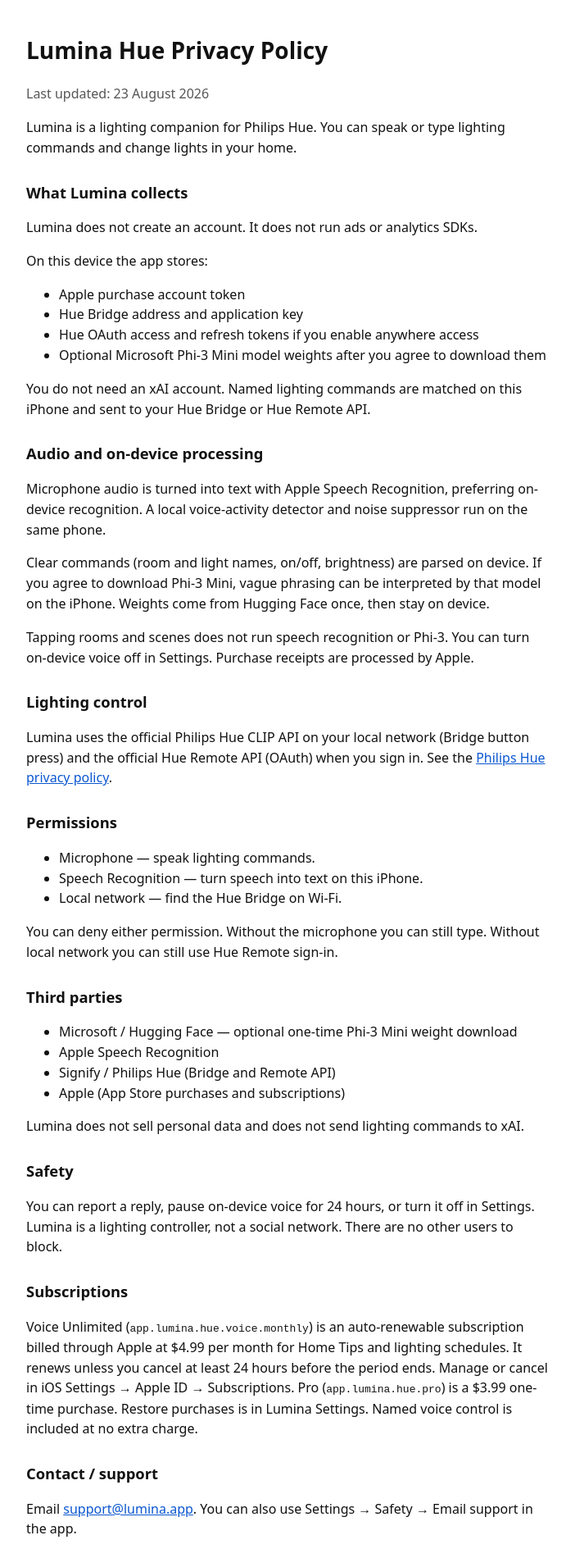
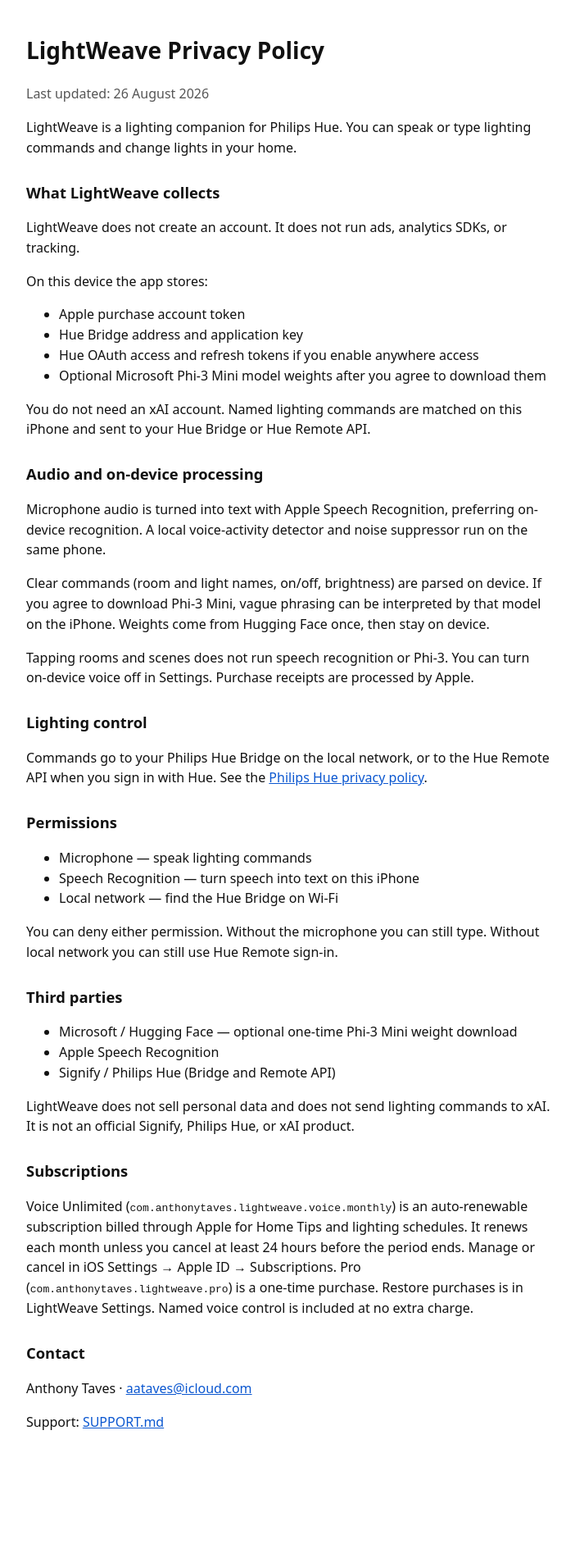
Before and after one commit to PatternWeave/lumina-legal, a plain HTML site: page index.html in a window 1280 px wide. Shown: the whole page at 82% size, without its empty margins (288-990 px from the left). After the commit the page ends 1786 px from the top, so only its background shows below. Drawn offline with Linux system fonts and the light colour scheme.

Commit message:
Retitle public legal pages to LightWeave.
App Store privacy and support URLs now match the LightWeave listing.

```diff
--- a/index.html
+++ b/index.html
@@ -3,7 +3,7 @@
 <head>
   <meta charset="utf-8">
   <meta name="viewport" content="width=device-width, initial-scale=1">
-  <title>Lumina Hue — Privacy Policy</title>
+  <title>LightWeave — Privacy Policy</title>
   <style>
     body { font-family: ui-sans-serif, system-ui, sans-serif; max-width: 40rem; margin: 2.5rem auto; padding: 0 1.25rem; line-height: 1.55; color: #111; }
     h1 { font-weight: 600; font-size: 1.75rem; }
@@ -13,12 +13,12 @@
   </style>
 </head>
 <body>
-  <h1>Lumina Hue Privacy Policy</h1>
-  <p class="muted">Last updated: 23 August 2026</p>
-  <p>Lumina is a lighting companion for Philips Hue. You can speak or type lighting commands and change lights in your home.</p>
+  <h1>LightWeave Privacy Policy</h1>
+  <p class="muted">Last updated: 26 August 2026</p>
+  <p>LightWeave is a lighting companion for Philips Hue. You can speak or type lighting commands and change lights in your home.</p>
 
-  <h2>What Lumina collects</h2>
-  <p>Lumina does not create an account. It does not run ads or analytics SDKs.</p>
+  <h2>What LightWeave collects</h2>
+  <p>LightWeave does not create an account. It does not run ads, analytics SDKs, or tracking.</p>
   <p>On this device the app stores:</p>
   <ul>
     <li>Apple purchase account token</li>
@@ -34,13 +34,13 @@
   <p>Tapping rooms and scenes does not run speech recognition or Phi-3. You can turn on-device voice off in Settings. Purchase receipts are processed by Apple.</p>
 
   <h2>Lighting control</h2>
-  <p>Lumina uses the official Philips Hue CLIP API on your local network (Bridge button press) and the official Hue Remote API (OAuth) when you sign in. See the <a href="https://www.philips-hue.com/legal/privacy-policy">Philips Hue privacy policy</a>.</p>
+  <p>Commands go to your Philips Hue Bridge on the local network, or to the Hue Remote API when you sign in with Hue. See the <a href="https://www.philips-hue.com/legal/privacy-policy">Philips Hue privacy policy</a>.</p>
 
   <h2>Permissions</h2>
   <ul>
-    <li>Microphone — speak lighting commands.</li>
-    <li>Speech Recognition — turn speech into text on this iPhone.</li>
-    <li>Local network — find the Hue Bridge on Wi‑Fi.</li>
+    <li>Microphone — speak lighting commands</li>
+    <li>Speech Recognition — turn speech into text on this iPhone</li>
+    <li>Local network — find the Hue Bridge on Wi‑Fi</li>
   </ul>
   <p>You can deny either permission. Without the microphone you can still type. Without local network you can still use Hue Remote sign-in.</p>
 
@@ -49,17 +49,14 @@
     <li>Microsoft / Hugging Face — optional one-time Phi-3 Mini weight download</li>
     <li>Apple Speech Recognition</li>
     <li>Signify / Philips Hue (Bridge and Remote API)</li>
-    <li>Apple (App Store purchases and subscriptions)</li>
   </ul>
-  <p>Lumina does not sell personal data and does not send lighting commands to xAI.</p>
-
-  <h2>Safety</h2>
-  <p>You can report a reply, pause on-device voice for 24 hours, or turn it off in Settings. Lumina is a lighting controller, not a social network. There are no other users to block.</p>
+  <p>LightWeave does not sell personal data and does not send lighting commands to xAI. It is not an official Signify, Philips Hue, or xAI product.</p>
 
   <h2>Subscriptions</h2>
-  <p>Voice Unlimited (<code>app.lumina.hue.voice.monthly</code>) is an auto-renewable subscription billed through Apple at $4.99 per month for Home Tips and lighting schedules. It renews unless you cancel at least 24 hours before the period ends. Manage or cancel in iOS Settings → Apple ID → Subscriptions. Pro (<code>app.lumina.hue.pro</code>) is a $3.99 one-time purchase. Restore purchases is in Lumina Settings. Named voice control is included at no extra charge.</p>
+  <p>Voice Unlimited (<code>com.anthonytaves.lightweave.voice.monthly</code>) is an auto-renewable subscription billed through Apple for Home Tips and lighting schedules. It renews each month unless you cancel at least 24 hours before the period ends. Manage or cancel in iOS Settings → Apple ID → Subscriptions. Pro (<code>com.anthonytaves.lightweave.pro</code>) is a one-time purchase. Restore purchases is in LightWeave Settings. Named voice control is included at no extra charge.</p>
 
-  <h2>Contact / support</h2>
-  <p>Email <a href="mailto:support@lumina.app">support@lumina.app</a>. You can also use Settings → Safety → Email support in the app.</p>
+  <h2>Contact</h2>
+  <p>Anthony Taves · <a href="mailto:aataves@icloud.com">aataves@icloud.com</a></p>
+  <p>Support: <a href="SUPPORT.md">SUPPORT.md</a></p>
 </body>
 </html>
```
Also changed, not shown: 3 other files.
